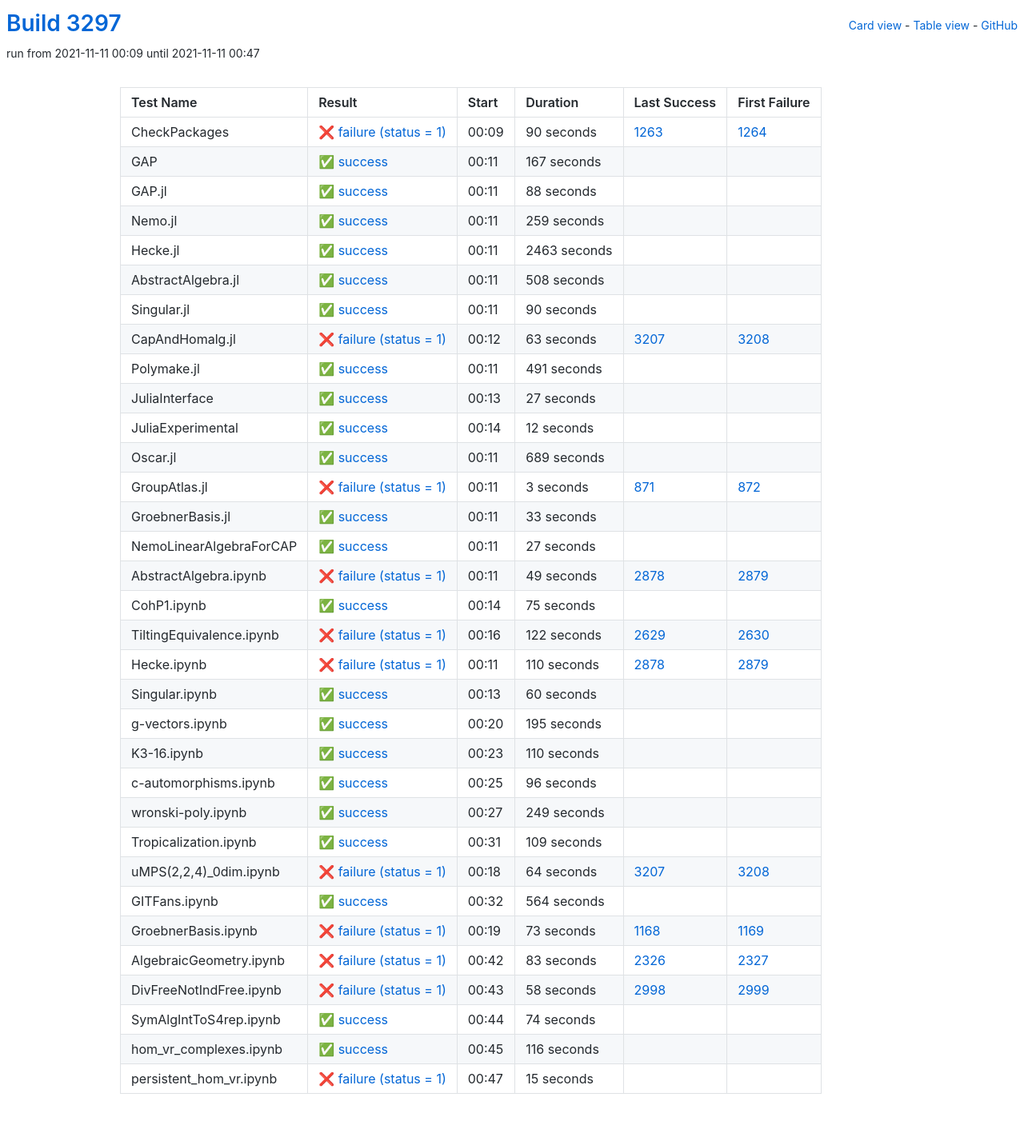
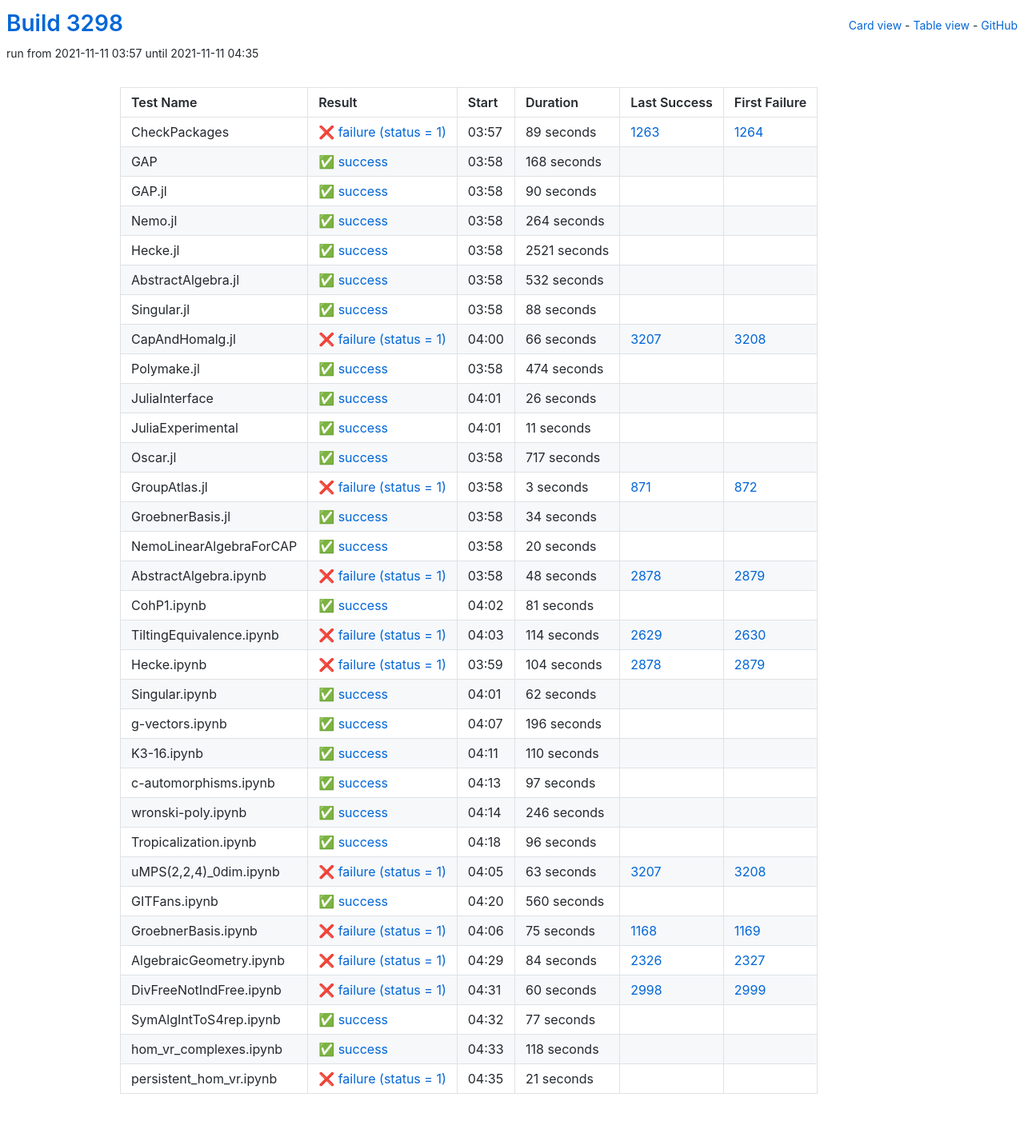
Before and after one commit to oscar-system/oscar-ci-status-stable, a Jekyll site: the page built from table.html, in a window 1280 px wide. Shown: the whole page at 80% size. Built offline with Jekyll 4.4.1, drawn with Linux system fonts in a browser that asks for light colours.

Commit message:
Build #3298

```diff
--- a/_data/ci.yml
+++ b/_data/ci.yml
@@ -1,6 +1,6 @@
 ---
-build: 3297
-build_url: https://oscarci.mathematik.uni-kl.de/job/oscar-stable/3297/
+build: 3298
+build_url: https://oscarci.mathematik.uni-kl.de/job/oscar-stable/3298/
 job: oscar-stable
 organization: oscar-system
 repo: oscar-ci-status-stable
@@ -8,32 +8,80 @@ repourl: https://github.com/oscar-system/oscar-ci-status-stable
 tests:
 - name: CheckPackages
   id: checkpackages
-  log: https://oscarci.mathematik.uni-kl.de/job/oscar-stable/3297/artifact/logs/build-3297/CheckPackages.log
-  start: 2021-11-11 00:09
+  log: https://oscarci.mathematik.uni-kl.de/job/oscar-stable/3298/artifact/logs/build-3298/CheckPackages.log
+  start: 2021-11-11 03:57
   success: false
   exitcode: 1
   status: failure
-  duration: 90
+  duration: 89
   last_success: 1263
   last_success_url: https://oscarci.mathematik.uni-kl.de/job/oscar-stable/1263/
   first_failure: 1264
   first_failure_url: https://oscarci.mathematik.uni-kl.de/job/oscar-stable/1264/
 - name: GAP
   id: gap
-  log: https://oscarci.mathematik.uni-kl.de/job/oscar-stable/3297/artifact/logs/build-3297/GAP.log
-  start: 2021-11-11 00:11
+  log: https://oscarci.mathematik.uni-kl.de/job/oscar-stable/3298/artifact/logs/build-3298/GAP.log
+  start: 2021-11-11 03:58
   success: true
   exitcode: 0
   status: success
-  duration: 167
+  duration: 168
   last_success: false
   last_success_url:
   first_failure: false
   first_failure_url:
 - name: GAP.jl
   id: gap-jl
-  log: https://oscarci.mathematik.uni-kl.de/job/oscar-stable/3297/artifact/logs/build-3297/GAP.jl.log
-  start: 2021-11-11 00:11
+  log: https://oscarci.mathematik.uni-kl.de/job/oscar-stable/3298/artifact/logs/build-3298/GAP.jl.log
+  start: 2021-11-11 03:58
+  success: true
+  exitcode: 0
+  status: success
+  duration: 90
+  last_success: false
+  last_success_url:
+  first_failure: false
+  first_failure_url:
+- name: Nemo.jl
+  id: nemo-jl
+  log: https://oscarci.mathematik.uni-kl.de/job/oscar-stable/3298/artifact/logs/build-3298/Nemo.jl.log
+  start: 2021-11-11 03:58
+  success: true
+  exitcode: 0
+  status: success
+  duration: 264
+  last_success: false
+  last_success_url:
+  first_failure: false
+  first_failure_url:
+- name: Hecke.jl
+  id: hecke-jl
+  log: https://oscarci.mathematik.uni-kl.de/job/oscar-stable/3298/artifact/logs/build-3298/Hecke.jl.log
+  start: 2021-11-11 03:58
+  success: true
+  exitcode: 0
+  status: success
+  duration: 2521
+  last_success: false
+  last_success_url:
+  first_failure: false
+  first_failure_url:
+- name: AbstractAlgebra.jl
+  id: abstractalgebra-jl
+  log: https://oscarci.mathematik.uni-kl.de/job/oscar-stable/3298/artifact/logs/build-3298/AbstractAlgebra.jl.log
+  start: 2021-11-11 03:58
+  success: true
+  exitcode: 0
+  status: success
+  duration: 532
+  last_success: false
+  last_success_url:
+  first_failure: false
+  first_failure_url:
+- name: Singular.jl
+  id: singular-jl
+  log: https://oscarci.mathematik.uni-kl.de/job/oscar-stable/3298/artifact/logs/build-3298/Singular.jl.log
+  start: 2021-11-11 03:58
   success: true
   exitcode: 0
   status: success
@@ -42,118 +90,70 @@ tests:
   last_success_url:
   first_failure: false
   first_failure_url:
-- name: Nemo.jl
-  id: nemo-jl
-  log: https://oscarci.mathematik.uni-kl.de/job/oscar-stable/3297/artifact/logs/build-3297/Nemo.jl.log
-  start: 2021-11-11 00:11
-  success: true
-  exitcode: 0
-  status: success
-  duration: 259
-  last_success: false
-  last_success_url:
-  first_failure: false
-  first_failure_url:
-- name: Hecke.jl
-  id: hecke-jl
-  log: https://oscarci.mathematik.uni-kl.de/job/oscar-stable/3297/artifact/logs/build-3297/Hecke.jl.log
-  start: 2021-11-11 00:11
-  success: true
-  exitcode: 0
-  status: success
-  duration: 2463
-  last_success: false
-  last_success_url:
-  first_failure: false
-  first_failure_url:
-- name: AbstractAlgebra.jl
-  id: abstractalgebra-jl
-  log: https://oscarci.mathematik.uni-kl.de/job/oscar-stable/3297/artifact/logs/build-3297/AbstractAlgebra.jl.log
-  start: 2021-11-11 00:11
-  success: true
-  exitcode: 0
-  status: success
-  duration: 508
-  last_success: false
-  last_success_url:
-  first_failure: false
-  first_failure_url:
-- name: Singular.jl
-  id: singular-jl
-  log: https://oscarci.mathematik.uni-kl.de/job/oscar-stable/3297/artifact/logs/build-3297/Singular.jl.log
-  start: 2021-11-11 00:11
-  success: true
-  exitcode: 0
-  status: success
-  duration: 90
-  last_success: false
-  last_success_url:
-  first_failure: false
-  first_failure_url:
 - name: CapAndHomalg.jl
   id: capandhomalg-jl
-  log: https://oscarci.mathematik.uni-kl.de/job/oscar-stable/3297/artifact/logs/build-3297/CapAndHomalg.jl.log
-  start: 2021-11-11 00:12
+  log: https://oscarci.mathematik.uni-kl.de/job/oscar-stable/3298/artifact/logs/build-3298/CapAndHomalg.jl.log
+  start: 2021-11-11 04:00
   success: false
   exitcode: 1
   status: failure
-  duration: 63
+  duration: 66
   last_success: 3207
   last_success_url: https://oscarci.mathematik.uni-kl.de/job/oscar-stable/3207/
   first_failure: 3208
   first_failure_url: https://oscarci.mathematik.uni-kl.de/job/oscar-stable/3208/
 - name: Polymake.jl
   id: polymake-jl
-  log: https://oscarci.mathematik.uni-kl.de/job/oscar-stable/3297/artifact/logs/build-3297/Polymake.jl.log
-  start: 2021-11-11 00:11
+  log: https://oscarci.mathematik.uni-kl.de/job/oscar-stable/3298/artifact/logs/build-3298/Polymake.jl.log
+  start: 2021-11-11 03:58
   success: true
   exitcode: 0
   status: success
-  duration: 491
+  duration: 474
   last_success: false
   last_success_url:
   first_failure: false
   first_failure_url:
 - name: JuliaInterface
   id: juliainterface
-  log: https://oscarci.mathematik.uni-kl.de/job/oscar-stable/3297/artifact/logs/build-3297/JuliaInterface.log
-  start: 2021-11-11 00:13
+  log: https://oscarci.mathematik.uni-kl.de/job/oscar-stable/3298/artifact/logs/build-3298/JuliaInterface.log
+  start: 2021-11-11 04:01
   success: true
   exitcode: 0
   status: success
-  duration: 27
+  duration: 26
   last_success: false
   last_success_url:
   first_failure: false
   first_failure_url:
 - name: JuliaExperimental
   id: juliaexperimental
-  log: https://oscarci.mathematik.uni-kl.de/job/oscar-stable/3297/artifact/logs/build-3297/JuliaExperimental.log
-  start: 2021-11-11 00:14
+  log: https://oscarci.mathematik.uni-kl.de/job/oscar-stable/3298/artifact/logs/build-3298/JuliaExperimental.log
+  start: 2021-11-11 04:01
   success: true
   exitcode: 0
   status: success
-  duration: 12
+  duration: 11
   last_success: false
   last_success_url:
   first_failure: false
   first_failure_url:
 - name: Oscar.jl
   id: oscar-jl
-  log: https://oscarci.mathematik.uni-kl.de/job/oscar-stable/3297/artifact/logs/build-3297/Oscar.jl.log
-  start: 2021-11-11 00:11
+  log: https://oscarci.mathematik.uni-kl.de/job/oscar-stable/3298/artifact/logs/build-3298/Oscar.jl.log
+  start: 2021-11-11 03:58
   success: true
   exitcode: 0
   status: success
-  duration: 689
+  duration: 717
   last_success: false
   last_success_url:
   first_failure: false
   first_failure_url:
 - name: GroupAtlas.jl
   id: groupatlas-jl
-  log: https://oscarci.mathematik.uni-kl.de/job/oscar-stable/3297/artifact/logs/build-3297/GroupAtlas.jl.log
-  start: 2021-11-11 00:11
+  log: https://oscarci.mathematik.uni-kl.de/job/oscar-stable/3298/artifact/logs/build-3298/GroupAtlas.jl.log
+  start: 2021-11-11 03:58
   success: false
   exitcode: 1
   status: failure
@@ -164,104 +164,104 @@ tests:
   first_failure_url: https://oscarci.mathematik.uni-kl.de/job/oscar-stable/872/
 - name: GroebnerBasis.jl
   id: groebnerbasis-jl
-  log: https://oscarci.mathematik.uni-kl.de/job/oscar-stable/3297/artifact/logs/build-3297/GroebnerBasis.jl.log
-  start: 2021-11-11 00:11
+  log: https://oscarci.mathematik.uni-kl.de/job/oscar-stable/3298/artifact/logs/build-3298/GroebnerBasis.jl.log
+  start: 2021-11-11 03:58
   success: true
   exitcode: 0
   status: success
-  duration: 33
+  duration: 34
   last_success: false
   last_success_url:
   first_failure: false
   first_failure_url:
 - name: NemoLinearAlgebraForCAP
   id: nemolinearalgebraforcap
-  log: https://oscarci.mathematik.uni-kl.de/job/oscar-stable/3297/artifact/logs/build-3297/NemoLinearAlgebraForCAP.log
-  start: 2021-11-11 00:11
+  log: https://oscarci.mathematik.uni-kl.de/job/oscar-stable/3298/artifact/logs/build-3298/NemoLinearAlgebraForCAP.log
+  start: 2021-11-11 03:58
   success: true
   exitcode: 0
   status: success
-  duration: 27
+  duration: 20
   last_success: false
   last_success_url:
   first_failure: false
   first_failure_url:
 - name: AbstractAlgebra.ipynb
   id: abstractalgebra-ipynb
-  log: https://oscarci.mathematik.uni-kl.de/job/oscar-stable/3297/artifact/logs/build-3297/AbstractAlgebra.ipynb.log
-  start: 2021-11-11 00:11
+  log: https://oscarci.mathematik.uni-kl.de/job/oscar-stable/3298/artifact/logs/build-3298/AbstractAlgebra.ipynb.log
+  start: 2021-11-11 03:58
   success: false
   exitcode: 1
   status: failure
-  duration: 49
+  duration: 48
   last_success: 2878
   last_success_url: https://oscarci.mathematik.uni-kl.de/job/oscar-stable/2878/
   first_failure: 2879
   first_failure_url: https://oscarci.mathematik.uni-kl.de/job/oscar-stable/2879/
 - name: CohP1.ipynb
   id: cohp1-ipynb
-  log: https://oscarci.mathematik.uni-kl.de/job/oscar-stable/3297/artifact/logs/build-3297/CohP1.ipynb.log
-  start: 2021-11-11 00:14
+  log: https://oscarci.mathematik.uni-kl.de/job/oscar-stable/3298/artifact/logs/build-3298/CohP1.ipynb.log
+  start: 2021-11-11 04:02
   success: true
   exitcode: 0
   status: success
-  duration: 75
+  duration: 81
   last_success: false
   last_success_url:
   first_failure: false
   first_failure_url:
 - name: TiltingEquivalence.ipynb
   id: tiltingequivalence-ipynb
-  log: https://oscarci.mathematik.uni-kl.de/job/oscar-stable/3297/artifact/logs/build-3297/TiltingEquivalence.ipynb.log
-  start: 2021-11-11 00:16
+  log: https://oscarci.mathematik.uni-kl.de/job/oscar-stable/3298/artifact/logs/build-3298/TiltingEquivalence.ipynb.log
+  start: 2021-11-11 04:03
   success: false
   exitcode: 1
   status: failure
-  duration: 122
+  duration: 114
   last_success: 2629
   last_success_url: https://oscarci.mathematik.uni-kl.de/job/oscar-stable/2629/
   first_failure: 2630
   first_failure_url: https://oscarci.mathematik.uni-kl.de/job/oscar-stable/2630/
 - name: Hecke.ipynb
   id: hecke-ipynb
-  log: https://oscarci.mathematik.uni-kl.de/job/oscar-stable/3297/artifact/logs/build-3297/Hecke.ipynb.log
-  start: 2021-11-11 00:11
+  log: https://oscarci.mathematik.uni-kl.de/job/oscar-stable/3298/artifact/logs/build-3298/Hecke.ipynb.log
+  start: 2021-11-11 03:59
   success: false
   exitcode: 1
   status: failure
-  duration: 110
+  duration: 104
   last_success: 2878
   last_success_url: https://oscarci.mathematik.uni-kl.de/job/oscar-stable/2878/
   first_failure: 2879
   first_failure_url: https://oscarci.mathematik.uni-kl.de/job/oscar-stable/2879/
 - name: Singular.ipynb
   id: singular-ipynb
-  log: https://oscarci.mathematik.uni-kl.de/job/oscar-stable/3297/artifact/logs/build-3297/Singular.ipynb.log
-  start: 2021-11-11 00:13
+  log: https://oscarci.mathematik.uni-kl.de/job/oscar-stable/3298/artifact/logs/build-3298/Singular.ipynb.log
+  start: 2021-11-11 04:01
   success: true
   exitcode: 0
   status: success
-  duration: 60
+  duration: 62
   last_success: false
   last_success_url:
   first_failure: false
   first_failure_url:
 - name: g-vectors.ipynb
   id: g-vectors-ipynb
-  log: https://oscarci.mathematik.uni-kl.de/job/oscar-stable/3297/artifact/logs/build-3297/g-vectors.ipynb.log
-  start: 2021-11-11 00:20
+  log: https://oscarci.mathematik.uni-kl.de/job/oscar-stable/3298/artifact/logs/build-3298/g-vectors.ipynb.log
+  start: 2021-11-11 04:07
   success: true
   exitcode: 0
   status: success
-  duration: 195
+  duration: 196
   last_success: false
   last_success_url:
   first_failure: false
   first_failure_url:
 - name: K3-16.ipynb
   id: k3-16-ipynb
-  log: https://oscarci.mathematik.uni-kl.de/job/oscar-stable/3297/artifact/logs/build-3297/K3-16.ipynb.log
-  start: 2021-11-11 00:23
+  log: https://oscarci.mathematik.uni-kl.de/job/oscar-stable/3298/artifact/logs/build-3298/K3-16.ipynb.log
+  start: 2021-11-11 04:11
   success: true
   exitcode: 0
   status: success
@@ -272,8 +272,32 @@ tests:
   first_failure_url:
 - name: c-automorphisms.ipynb
   id: c-automorphisms-ipynb
-  log: https://oscarci.mathematik.uni-kl.de/job/oscar-stable/3297/artifact/logs/build-3297/c-automorphisms.ipynb.log
-  start: 2021-11-11 00:25
+  log: https://oscarci.mathematik.uni-kl.de/job/oscar-stable/3298/artifact/logs/build-3298/c-automorphisms.ipynb.log
+  start: 2021-11-11 04:13
+  success: true
+  exitcode: 0
+  status: success
+  duration: 97
+  last_success: false
+  last_success_url:
+  first_failure: false
+  first_failure_url:
+- name: wronski-poly.ipynb
+  id: wronski-poly-ipynb
+  log: https://oscarci.mathematik.uni-kl.de/job/oscar-stable/3298/artifact/logs/build-3298/wronski-poly.ipynb.log
+  start: 2021-11-11 04:14
+  success: true
+  exitcode: 0
+  status: success
+  duration: 246
+  last_success: false
+  last_success_url:
+  first_failure: false
+  first_failure_url:
+- name: Tropicalization.ipynb
+  id: tropicalization-ipynb
+  log: https://oscarci.mathematik.uni-kl.de/job/oscar-stable/3298/artifact/logs/build-3298/Tropicalization.ipynb.log
+  start: 2021-11-11 04:18
   success: true
   exitcode: 0
   status: success
@@ -282,122 +306,98 @@ tests:
   last_success_url:
   first_failure: false
   first_failure_url:
-- name: wronski-poly.ipynb
-  id: wronski-poly-ipynb
-  log: https://oscarci.mathematik.uni-kl.de/job/oscar-stable/3297/artifact/logs/build-3297/wronski-poly.ipynb.log
-  start: 2021-11-11 00:27
-  success: true
-  exitcode: 0
-  status: success
-  duration: 249
-  last_success: false
-  last_success_url:
-  first_failure: false
-  first_failure_url:
-- name: Tropicalization.ipynb
-  id: tropicalization-ipynb
-  log: https://oscarci.mathematik.uni-kl.de/job/oscar-stable/3297/artifact/logs/build-3297/Tropicalization.ipynb.log
-  start: 2021-11-11 00:31
-  success: true
-  exitcode: 0
-  status: success
-  duration: 109
-  last_success: false
-  last_success_url:
-  first_failure: false
-  first_failure_url:
 - name: uMPS(2,2,4)_0dim.ipynb
   id: umps-2-2-4-0dim-ipynb
-  log: https://oscarci.mathematik.uni-kl.de/job/oscar-stable/3297/artifact/logs/build-3297/uMPS-2-2-4-_0dim.ipynb.log
-  start: 2021-11-11 00:18
+  log: https://oscarci.mathematik.uni-kl.de/job/oscar-stable/3298/artifact/logs/build-3298/uMPS-2-2-4-_0dim.ipynb.log
+  start: 2021-11-11 04:05
   success: false
   exitcode: 1
   status: failure
-  duration: 64
+  duration: 63
   last_success: 3207
   last_success_url: https://oscarci.mathematik.uni-kl.de/job/oscar-stable/3207/
   first_failure: 3208
   first_failure_url: https://oscarci.mathematik.uni-kl.de/job/oscar-stable/3208/
 - name: GITFans.ipynb
   id: gitfans-ipynb
-  log: https://oscarci.mathematik.uni-kl.de/job/oscar-stable/3297/artifact/logs/build-3297/GITFans.ipynb.log
-  start: 2021-11-11 00:32
+  log: https://oscarci.mathematik.uni-kl.de/job/oscar-stable/3298/artifact/logs/build-3298/GITFans.ipynb.log
+  start: 2021-11-11 04:20
   success: true
   exitcode: 0
   status: success
-  duration: 564
+  duration: 560
   last_success: false
   last_success_url:
   first_failure: false
   first_failure_url:
 - name: GroebnerBasis.ipynb
   id: groebnerbasis-ipynb
-  log: https://oscarci.mathematik.uni-kl.de/job/oscar-stable/3297/artifact/logs/build-3297/GroebnerBasis.ipynb.log
-  start: 2021-11-11 00:19
+  log: https://oscarci.mathematik.uni-kl.de/job/oscar-stable/3298/artifact/logs/build-3298/GroebnerBasis.ipynb.log
+  start: 2021-11-11 04:06
   success: false
   exitcode: 1
   status: failure
-  duration: 73
+  duration: 75
   last_success: 1168
   last_success_url: https://oscarci.mathematik.uni-kl.de/job/oscar-stable/1168/
   first_failure: 1169
   first_failure_url: https://oscarci.mathematik.uni-kl.de/job/oscar-stable/1169/
 - name: AlgebraicGeometry.ipynb
   id: algebraicgeometry-ipynb
-  log: https://oscarci.mathematik.uni-kl.de/job/oscar-stable/3297/artifact/logs/build-3297/AlgebraicGeometry.ipynb.log
-  start: 2021-11-11 00:42
+  log: https://oscarci.mathematik.uni-kl.de/job/oscar-stable/3298/artifact/logs/build-3298/AlgebraicGeometry.ipynb.log
+  start: 2021-11-11 04:29
   success: false
   exitcode: 1
   status: failure
-  duration: 83
+  duration: 84
   last_success: 2326
   last_success_url: https://oscarci.mathematik.uni-kl.de/job/oscar-stable/2326/
   first_failure: 2327
   first_failure_url: https://oscarci.mathematik.uni-kl.de/job/oscar-stable/2327/
 - name: DivFreeNotIndFree.ipynb
   id: divfreenotindfree-ipynb
-  log: https://oscarci.mathematik.uni-kl.de/job/oscar-stable/3297/artifact/logs/build-3297/DivFreeNotIndFree.ipynb.log
-  start: 2021-11-11 00:43
+  log: https://oscarci.mathematik.uni-kl.de/job/oscar-stable/3298/artifact/logs/build-3298/DivFreeNotIndFree.ipynb.log
+  start: 2021-11-11 04:31
   success: false
   exitcode: 1
   status: failure
-  duration: 58
+  duration: 60
   last_success: 2998
   last_success_url: https://oscarci.mathematik.uni-kl.de/job/oscar-stable/2998/
   first_failure: 2999
   first_failure_url: https://oscarci.mathematik.uni-kl.de/job/oscar-stable/2999/
 - name: SymAlgIntToS4rep.ipynb
   id: symalginttos4rep-ipynb
-  log: https://oscarci.mathematik.uni-kl.de/job/oscar-stable/3297/artifact/logs/build-3297/SymAlgIntToS4rep.ipynb.log
-  start: 2021-11-11 00:44
+  log: https://oscarci.mathematik.uni-kl.de/job/oscar-stable/3298/artifact/logs/build-3298/SymAlgIntToS4rep.ipynb.log
+  start: 2021-11-11 04:32
   success: true
   exitcode: 0
   status: success
-  duration: 74
+  duration: 77
   last_success: false
   last_success_url:
   first_failure: false
   first_failure_url:
 - name: hom_vr_complexes.ipynb
   id: hom-vr-complexes-ipynb
-  log: https://oscarci.mathematik.uni-kl.de/job/oscar-stable/3297/artifact/logs/build-3297/hom_vr_complexes.ipynb.log
-  start: 2021-11-11 00:45
+  log: https://oscarci.mathematik.uni-kl.de/job/oscar-stable/3298/artifact/logs/build-3298/hom_vr_complexes.ipynb.log
+  start: 2021-11-11 04:33
   success: true
   exitcode: 0
   status: success
-  duration: 116
+  duration: 118
   last_success: false
   last_success_url:
   first_failure: false
   first_failure_url:
 - name: persistent_hom_vr.ipynb
   id: persistent-hom-vr-ipynb
-  log: https://oscarci.mathematik.uni-kl.de/job/oscar-stable/3297/artifact/logs/build-3297/persistent_hom_vr.ipynb.log
-  start: 2021-11-11 00:47
+  log: https://oscarci.mathematik.uni-kl.de/job/oscar-stable/3298/artifact/logs/build-3298/persistent_hom_vr.ipynb.log
+  start: 2021-11-11 04:35
   success: false
   exitcode: 1
   status: failure
-  duration: 15
+  duration: 21
   last_success: false
   last_success_url:
   first_failure: false
```
Also changed, not shown: README.md.
